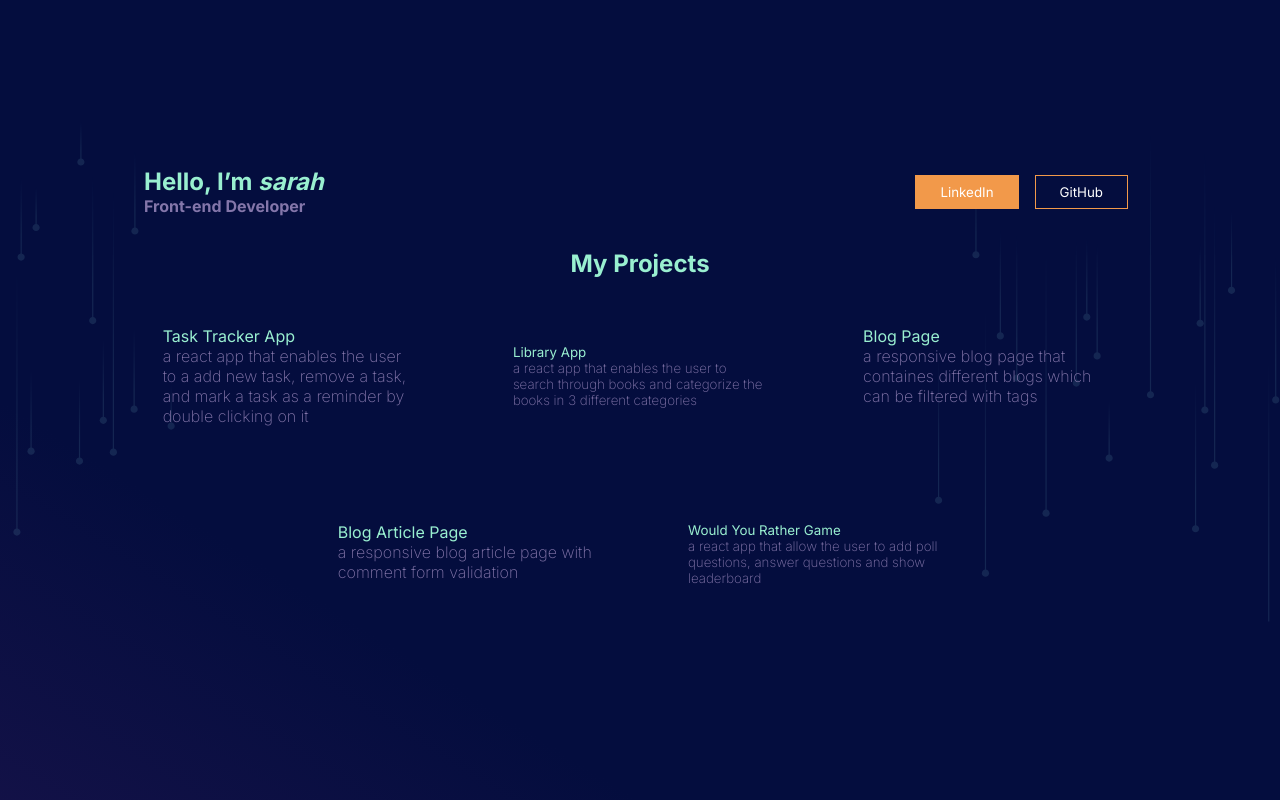
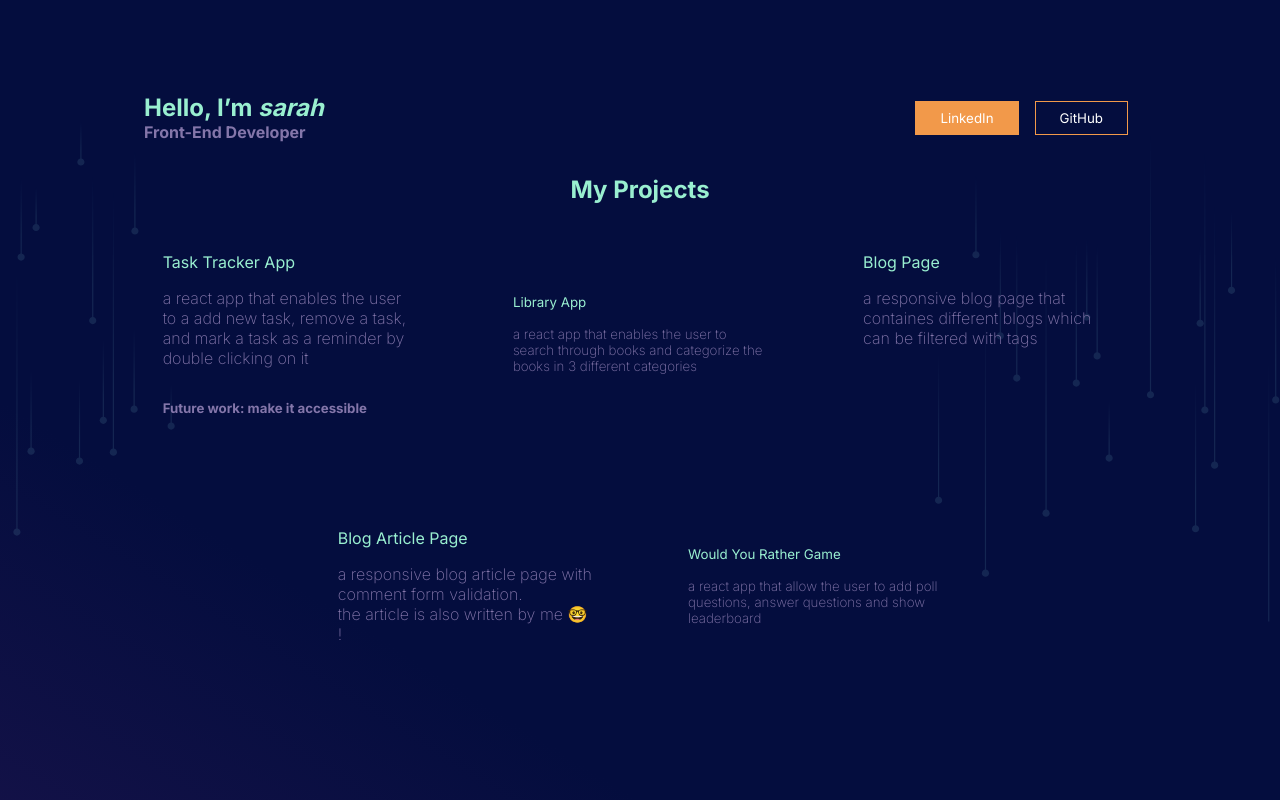
Before and after one commit to sarahbahy/sarahbahy.github.io, a React (Create React App) app: page / in a window 1280 px wide. Built offline with nearby package versions, Linux system fonts and the light colour scheme.

Commit message:
adjusted text

```diff
--- a/src/App.js
+++ b/src/App.js
@@ -12,31 +12,32 @@ function App() {
         <section className="app__intro">
           <div className="intro">
           <h2 className="intro__title bold">Hello, I’m <em>sarah</em></h2>
-          <p className="intro__subtitle regular"><strong>Front-end Developer</strong></p>
+          <p className="intro__subtitle regular capitalize"><strong>Front-end Developer</strong></p>
           </div>
           <div className="btns">
-          <button className="btn btn--orange"><a href="https://www.linkedin.com/in/sarah-bahi/">LinkedIn</a> </button>
-          <button className="btn btn--outline"><a href="https://github.com/sarahbahy">GitHub</a></button>
+          <button className="btn btn--orange capitalize"><a href="https://www.linkedin.com/in/sarah-bahi/">LinkedIn</a> </button>
+          <button className="btn btn--outline capitalize"><a href="https://github.com/sarahbahy">GitHub</a></button>
           </div>
         </section>
         <section className="app__projects">
         <h2 className="app__projects__title bold" ><strong>My Projects</strong></h2>
         <div className="app__projects__collection">
           <a className="collection__card" href="https://sarahbahy.github.io/react-task-tracker/">
-            <h4 className="card__title regular">Task Tracker App</h4>
+            <h4 className="card__title regular capitalize">Task Tracker App</h4>
             <p className="card__details light">a react app that enables the user
             to a add new task, remove a task, and mark a task as a reminder by double clicking on it </p>
+            <h5 className="card__details bold"><strong>Future work:</strong> make it accessible </h5>
           </a>
           <NotActiveButton title="Library App" description="a react app that enables the user to search through books
               and categorize the books in 3 different categories"/>
 
           <a className="collection__card" href="https://blog.uniparticle.com/">
-            <h4 className="card__title regular">Blog Page</h4>
+            <h4 className="card__title regular capitalize">Blog Page</h4>
             <p className="card__details light">a responsive blog page that containes different blogs which can be filtered with tags</p>
           </a>
           <a className="collection__card" href="https://blog.uniparticle.com/article/8">
-            <h4 className="card__title regular">Blog Article Page</h4>
-            <p className="card__details light">a responsive blog article page with comment form validation</p>
+            <h4 className="card__title regular capitalize">Blog Article Page</h4>
+            <p className="card__details light">a responsive blog article page with comment form validation.<br/> the article is also written by me &#x1F913;	! </p>
           </a>
           <NotActiveButton title="Would You Rather Game" description="a react app that allow the user to add poll questions, answer questions and show leaderboard "/>
         </div>
--- a/src/components/NotActiveButton.js
+++ b/src/components/NotActiveButton.js
@@ -8,11 +8,11 @@ const NotActiveButton = ({title,description}) => {
              onFocus={() => setIsShown(true) }
              onBlur={ () => setIsShown(false) }
           >
-            <h4 className="card__title regular">{title}</h4>
+            <h4 className="card__title regular capitalize">{title}</h4>
             <p className="card__details light">{description}</p>
               {isShown && (
               <div className="not-published__overlay">
-                 <h3>will be published soon</h3>
+                 <h3>To be published soon</h3>
               </div>
             )}
           </button>
--- a/src/scss/App.scss
+++ b/src/scss/App.scss
@@ -105,6 +105,7 @@ a{
                }
                .card__details{
                 color: $lightBlue;
+                padding: 1rem 0;
                 }
                 &:hover,&:focus{
                     background-color: rgba($color: $lightBlue, $alpha: 0.3) ;
--- a/src/scss/typography.scss
+++ b/src/scss/typography.scss
@@ -10,3 +10,6 @@
 .bold{
     font-weight: 700;
 }
+.capitalize{
+text-transform: capitalize;
+}
```
